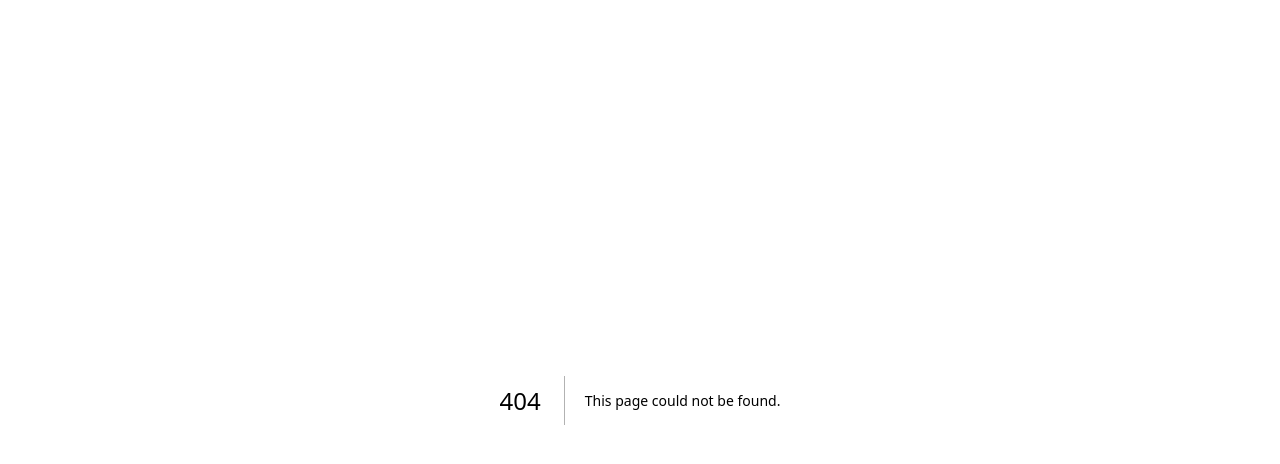
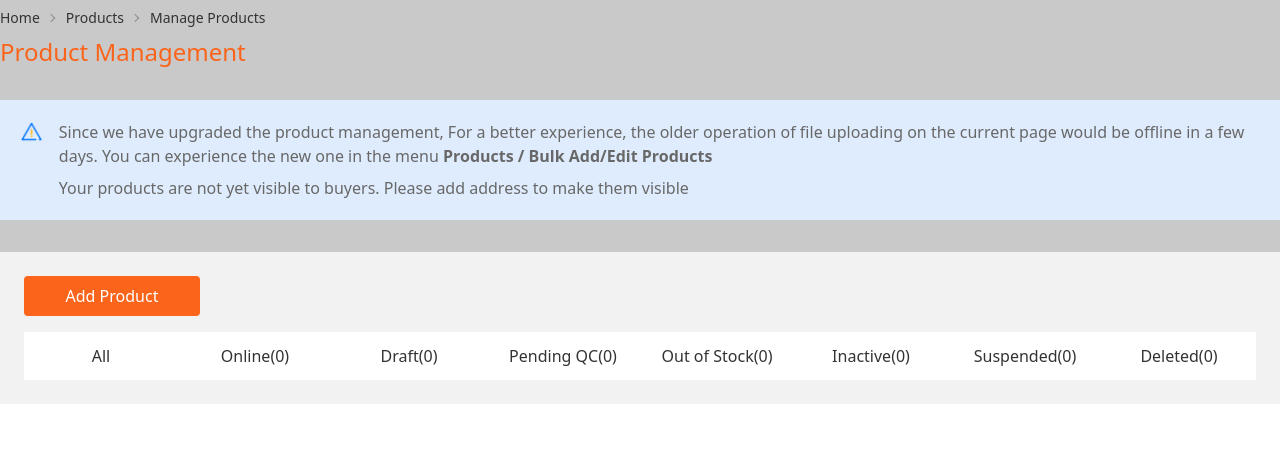
Before and after one commit to kowsar-mahmud-remon/Frontend-2, a Next.js app: page /Products/Manageproduct in a window 1280 px wide. Before the commit this address had no page. Shown: the top 464 px of the page. Built offline with nearby package versions, Linux system fonts and the light colour scheme.

Commit message:
create-product-management

```diff
--- /dev/null
+++ b/pages/Products/Manageproduct.js
@@ -0,0 +1,72 @@
+import React from 'react';
+import Mangeitem from './Mangeitem';
+import exclaimation from '../../assets/images/exclamation.png'
+import Image from 'next/image';
+
+
+const MENU_LIST = [
+    { text: "All", href: "/Products/Manageproduct" },
+    { text: "Online(0)", href: "/Products/Manageproduct/online" },
+    { text: "Draft(0)", href: "/contact" },
+    { text: "Pending QC(0)", href: "/contact" },
+    { text: "Out of Stock(0)", href: "/contact" },
+    { text: "Inactive(0)", href: "/contact" },
+    { text: "Suspended(0)", href: "/contact" },
+    { text: "Deleted(0)", href: "/contact" },
+];
+
+const Manageproduct = () => {
+
+
+    return (
+        <section className='bg-[#C9C9C9] '>
+            <div className='max-w-screen-xl mx-auto'>
+                <div>
+                    <div className="text-sm breadcrumbs">
+                        <ul>
+                            <li><a>Home</a></li>
+                            <li><a>Products</a></li>
+                            <li>Manage Products</li>
+                        </ul>
+                    </div>
+                    <div>
+                        <h1 className='text-[#FB641B] font-medium text-2xl'>Product Management</h1>
+                    </div>
+                    <div className='bg-[#DFECFD] flex p-5 my-8'>
+                        <div className='pr-4'>
+                            <Image
+                                src={exclaimation}
+                                alt="exclaimation"
+                                width="35"
+                                height="35"
+                            />
+                        </div>
+                        <div className='text-[#686868]'>
+                            <p className='pb-2'>Since we have upgraded the product management, For a better experience, the older operation of file uploading on the current page would be offline in a few days. You can experience the new one in the menu <strong>Products / Bulk Add/Edit Products</strong></p>
+                            <p>Your products are not yet visible to buyers. Please add address to make them visible</p>
+                        </div>
+                    </div>
+                </div>
+
+
+                <div className='bg-[#F2F2F2] p-6'>
+                    <div className='mb-4'>
+                        <button className='h-[40px] rounded w-[176px] bg-[#FB641B] hover:bg-[#ce4e0e] text-white font-medium'>Add Product</button>
+                    </div>
+                    <div className='grid grid-cols-8 justify-center bg-white'>
+                        {MENU_LIST.map((menu, idx) => (
+                            <div
+
+                                key={menu.text}
+                            >
+                                <Mangeitem menu={menu}></Mangeitem>
+                            </div>
+                        ))}
+                    </div>
+                </div>
+            </div>
+        </section>
+    );
+};
+
+export default Manageproduct;
--- /dev/null
+++ b/pages/Products/Mangeitem.js
@@ -0,0 +1,13 @@
+import Link from 'next/link';
+import React from 'react';
+
+const Mangeitem = ({ menu }) => {
+    console.log(menu);
+    return (
+      <div className='text-center hover:bg-[#F2F2F2] py-3'>
+        <Link href={menu.href}>{menu.text}</Link>
+      </div>
+    );
+};
+
+export default Mangeitem;
--- /dev/null
+++ b/pages/Products/online.js
@@ -0,0 +1,11 @@
+import React from 'react';
+
+const online = () => {
+    return (
+        <div>
+            online page
+        </div>
+    );
+};
+
+export default online;
```
Also changed, not shown: assets/images/exclamation.png (added).
